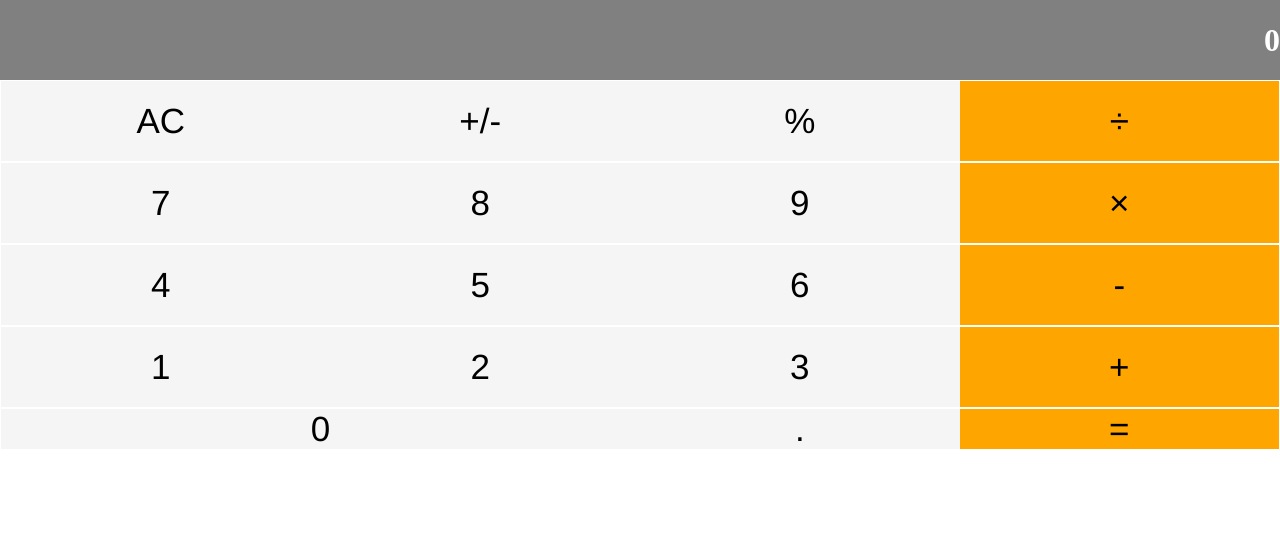
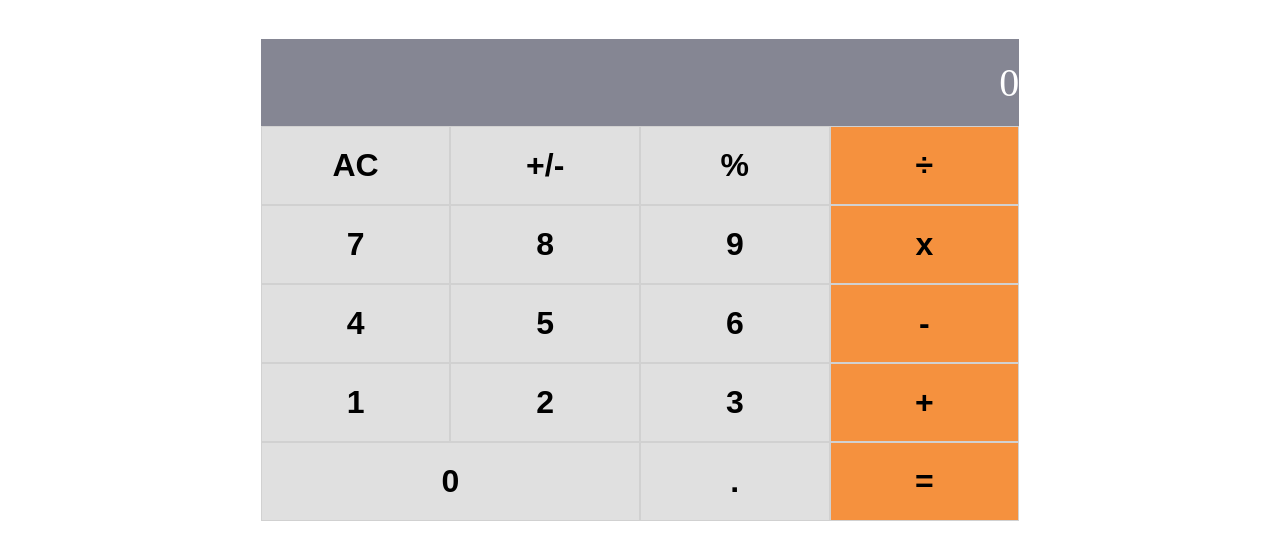
Before and after one commit to Rifat8080/math-magicians, a React (Create React App) app: page / in a window 1280 px wide. Shown: the top 560 px of the page. Built offline with nearby package versions, Linux system fonts and the light colour scheme.

Commit message:
Functional calculator updated

```diff
--- a/src/components/App.css
+++ b/src/components/App.css
@@ -1,60 +1,51 @@
-* {
-  margin: 0;
-  padding: 0;
+:root {
+  /* primary colors */
+  --black: #000;
+  --white: #fff;
+  --gray: #858693;
+  --light-gray: #e0e0e0;
+  --blur: #d1d1d1;
+  --orange: #f5913e;
 }
 
-h1 {
+.wrapper {
   display: flex;
-  justify-content: flex-end;
-  align-items: center;
-  background-color: grey;
-  color: white;
-  width: 100%;
-  height: 80px;
+  flex-direction: column;
+  width: 60%;
+  margin: 3% auto;
 }
 
-.button {
-  font-family: 'Franklin Gothic Medium', 'Arial Narrow', Arial, sans-serif;
-  font-size: 35px;
-  width: 100%;
-  height: 100vh;
+.screen {
+  background-color: var(--gray);
+  border-top: 1px solid var(--white);
+  color: white;
+  padding: 20px 0;
+  font-size: 40px;
+  text-align: right;
 }
 
-.row {
-  display: flex;
-  padding: 1px;
+.keyboard {
+  display: grid;
+  grid-template-columns: repeat(4, 1fr);
 }
 
-.number {
-  display: flex;
-  justify-content: center;
-  align-items: center;
-  background-color: whitesmoke;
-  width: 30%;
-  height: 80px;
+button {
+  font-size: 32px;
+  text-align: center;
+  padding: 20px 0;
+  background-color: var(--light-gray);
+  display: inline-block;
+  outline: none;
+  border: 1px solid var(--blur);
+  font-weight: bold;
+  cursor: pointer;
+}
+
+#zero {
+  grid-column-start: 1;
+  grid-column-end: 3;
 }
 
 .orange {
-  display: flex;
-  flex-direction: column;
-  justify-content: center;
-  align-items: center;
-  background-color: orange;
-  width: 30%;
+  background-color: var(--orange);
 }
-
-.zero {
-  display: flex;
-  justify-content: center;
-  align-items: center;
-  background-color: whitesmoke;
-  width: 60%;
-}
-
-.decimal {
-  display: flex;
-  justify-content: center;
-  align-items: center;
-  background-color: whitesmoke;
-  width: 30%;
-}
--- a/src/components/App.js
+++ b/src/components/App.js
@@ -1,12 +1,16 @@
-import { Display, ButtonBar } from './Calculator';
+import React, { Component } from 'react';
+import Calculator from './Calculator';
+import './App.css';
 
-function App() {
-  return (
-    <>
-      <Display />
-      <ButtonBar />
-    </>
-  );
+class App extends Component {
+  constructor(props) {
+    super(props);
+    this.state = {};
+  }
+
+  render() {
+    return <Calculator />;
+  }
 }
 
 export default App;
--- /dev/null
+++ b/src/components/Button.js
@@ -0,0 +1,21 @@
+import React from 'react';
+import PropTypes from 'prop-types';
+
+const Button = ({
+  className, id, children, onClick,
+}) => (
+  <>
+    <button type="button" className={className} id={id} onClick={onClick}>
+      {children}
+    </button>
+  </>
+);
+
+Button.propTypes = {
+  className: PropTypes.string.isRequired,
+  id: PropTypes.string.isRequired,
+  children: PropTypes.string.isRequired,
+  onClick: PropTypes.func.isRequired,
+};
+
+export default Button;
--- a/src/components/Calculator.js
+++ b/src/components/Calculator.js
@@ -1,69 +1,69 @@
-import React from 'react';
-import PropTypes from 'prop-types';
-import './App.css';
+import React, { Component } from 'react';
+import Button from './Button';
+import calculate from '../logic/calculate';
 
-export function Display({ result }) {
-  return (
-    <div>
-      <h1>{result}</h1>
-    </div>
-  );
+class Calculator extends Component {
+  constructor(props) {
+    super(props);
+    this.state = {
+      operation: null,
+      total: 0,
+      next: null,
+    };
+    this.handleClick = this.handleClick.bind(this);
   }
 
-Display.defaultProps = {
-  result: '0',
+  handleClick = (e) => {
+    this.setState((state) => calculate(state, e.target.innerText));
   };
 
-Display.propTypes = {
-  result: PropTypes.string,
-};
-
-export function ButtonBar() {
+  render() {
+    const { total, next, operation } = this.state;
     return (
-    <div>
-      <div className="button">
-        <div className="row">
-          <div className="number">AC</div>
-          <div className="number">+/-</div>
-          <div className="number">%</div>
-          <div className="orange">&#247;</div>
+      <div className="wrapper">
+        <div className="calculator">
+          <div className="screen">
+            {total}
+            {next}
+            {operation}
           </div>
-        <div className="row">
-          <div className="number">7</div>
-          <div className="number">8</div>
-          <div className="number">9</div>
-          <div className="orange">&#215;</div>
         </div>
-        <div className="row">
-          <div className="number">4</div>
-          <div className="number">5</div>
-          <div className="number">6</div>
-          <div className="orange">-</div>
-        </div>
-        <div className="row">
-          <div className="number">1</div>
-          <div className="number">2</div>
-          <div className="number">3</div>
-          <div className="orange">+</div>
-        </div>
-        <div className="row">
-          <div className="zero">0</div>
-          <div className="decimal">.</div>
-          <div className="orange">=</div>
-        </div>
+        <div className="keyboard">
+          <Button onClick={this.handleClick}>AC</Button>
+          <Button onClick={this.handleClick}>+/-</Button>
+          <Button onClick={this.handleClick}>%</Button>
+          <Button onClick={this.handleClick} className="orange">
+            ÷
+          </Button>
+          <Button onClick={this.handleClick}>7</Button>
+          <Button onClick={this.handleClick}>8</Button>
+          <Button onClick={this.handleClick}>9</Button>
+          <Button onClick={this.handleClick} className="orange">
+            x
+          </Button>
+          <Button onClick={this.handleClick}>4</Button>
+          <Button onClick={this.handleClick}>5</Button>
+          <Button onClick={this.handleClick}>6</Button>
+          <Button onClick={this.handleClick} className="orange">
+            -
+          </Button>
+          <Button onClick={this.handleClick}>1</Button>
+          <Button onClick={this.handleClick}>2</Button>
+          <Button onClick={this.handleClick}>3</Button>
+          <Button onClick={this.handleClick} className="orange">
+            +
+          </Button>
+          <Button onClick={this.handleClick} id="zero">
+            0
+          </Button>
+          <Button onClick={this.handleClick}>.</Button>
+          <Button onClick={this.handleClick} className="orange">
+            =
+          </Button>
         </div>
       </div>
     );
   }
-
-export function Button({ buttonName }) {
-  return (
-    <div>
-      <h1>{buttonName}</h1>
-    </div>
-  );
 }
 
-Button.propTypes = {
-  buttonName: PropTypes.string.isRequired,
-};
+export default Calculator;
--- a/src/logic/calculate.js
+++ b/src/logic/calculate.js
@@ -0,0 +1,129 @@
+import operate from './operate';
+
+function isNumber(item) {
+  return !!item.match(/[0-9]+/);
+}
+
+/**
+ * Given a button name and a calculator data object, return an updated
+ * calculator data object.
+ *
+ * Calculator data object contains:
+ *   total:s      the running total
+ *   next:String       the next number to be operated on with the total
+ *   operation:String  +, -, etc.
+ */
+export default function calculate(obj, buttonName) {
+  if (buttonName === 'AC') {
+    return {
+      total: null,
+      next: null,
+      operation: null,
+    };
+  }
+
+  if (isNumber(buttonName)) {
+    if (buttonName === '0' && obj.next === '0') {
+      return {};
+    }
+    // If there is an operation, update next
+    if (obj.operation) {
+      if (obj.next) {
+        return { ...obj, next: obj.next + buttonName };
+      }
+      return { ...obj, next: buttonName };
+    }
+    // If there is no operation, update next and clear the value
+    if (obj.next) {
+      return {
+        next: obj.next + buttonName,
+        total: null,
+      };
+    }
+    return {
+      next: buttonName,
+      total: null,
+    };
+  }
+
+  if (buttonName === '.') {
+    if (obj.next) {
+      if (obj.next.includes('.')) {
+        return { ...obj };
+      }
+      return { ...obj, next: `${obj.next}.` };
+    }
+    if (obj.operation) {
+      return { next: '0.' };
+    }
+    if (obj.total) {
+      if (obj.total.includes('.')) {
+        return {};
+      }
+      return { total: `${obj.total}.` };
+    }
+    return { total: '0.' };
+  }
+
+  if (buttonName === '=') {
+    if (obj.next && obj.operation) {
+      return {
+        total: operate(obj.total, obj.next, obj.operation),
+        next: null,
+        operation: null,
+      };
+    }
+    // '=' with no operation, nothing to do
+    return {};
+  }
+
+  if (buttonName === '+/-') {
+    if (obj.next) {
+      return { ...obj, next: (-1 * parseFloat(obj.next)).toString() };
+    }
+    if (obj.total) {
+      return { ...obj, total: (-1 * parseFloat(obj.total)).toString() };
+    }
+    return {};
+  }
+
+  // Button must be an operation
+
+  // When the user presses an operation button without having entered
+  // a number first, do nothing.
+  // if (!obj.next && !obj.total) {
+  //   return {};
+  // }
+
+  // User pressed an operation after pressing '='
+  if (!obj.next && obj.total && !obj.operation) {
+    return { ...obj, operation: buttonName };
+  }
+
+  // User pressed an operation button and there is an existing operation
+  if (obj.operation) {
+    if (obj.total && !obj.next) {
+      return { ...obj, operation: buttonName };
+    }
+
+    return {
+      total: operate(obj.total, obj.next, obj.operation),
+      next: null,
+      operation: buttonName,
+    };
+  }
+
+  // no operation yet, but the user typed one
+
+  // The user hasn't typed a number yet, just save the operation
+  if (!obj.next) {
+    return { operation: buttonName };
+  }
+
+  // save the operation and shift 'next' into 'total'
+  return {
+    total: obj.next,
+    next: null,
+    operation: buttonName,
+  };
+}
--- a/src/logic/operate.js
+++ b/src/logic/operate.js
@@ -0,0 +1,30 @@
+import Big from 'big.js';
+
+export default function operate(numberOne, numberTwo, operation) {
+  const one = Big(numberOne);
+  const two = Big(numberTwo);
+  if (operation === '+') {
+    return one.plus(two).toString();
+  }
+  if (operation === '-') {
+    return one.minus(two).toString();
+  }
+  if (operation === 'x') {
+    return one.times(two).toString();
+  }
+  if (operation === '÷') {
+    try {
+      return one.div(two).toString();
+    } catch (err) {
+      return "Can't divide by 0.";
+    }
+  }
+  if (operation === '%') {
+    try {
+      return one.mod(two).toString();
+    } catch (err) {
+      return "Can't find modulo as can't divide by 0.";
+    }
+  }
+  throw Error(`Unknown operation '${operation}'`);
+}
```
Lines whose indentation alone changed are shown as unchanged.
